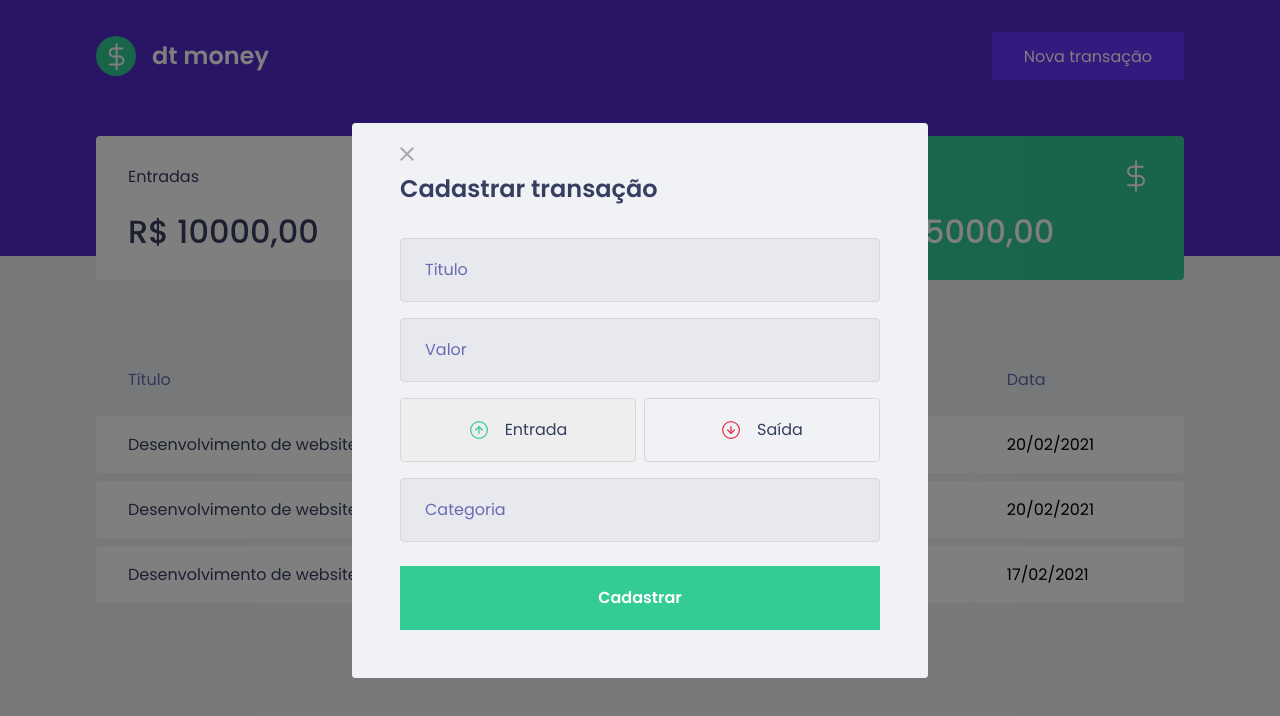
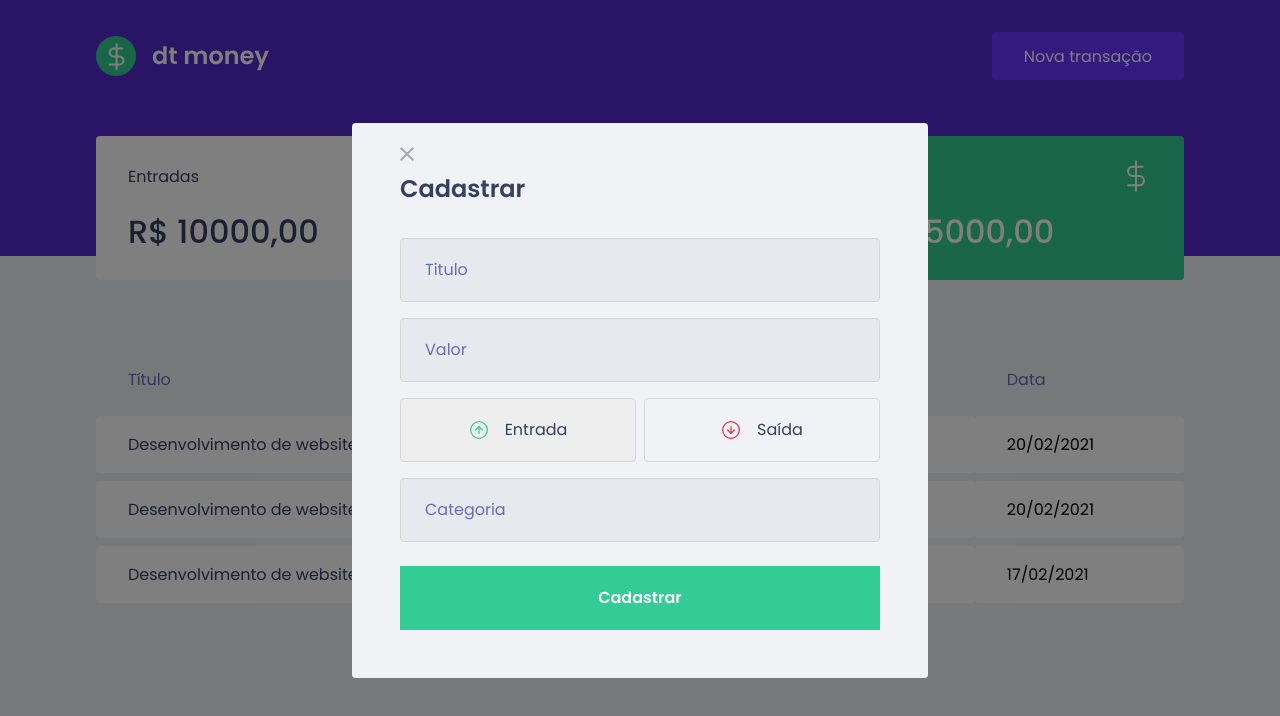
Before and after one commit to igorWebMASTER/dtmoney, a React (Create React App) app: page / in a window 1280 px wide. Both pictures are taken after a click on the button "Nova transação". Shown: the top 716 px of the page. Built offline with nearby package versions, Linux system fonts and the light colour scheme; what miragejs would draw is missing.

Commit message:
teste adição

```diff
--- a/src/App.tsx
+++ b/src/App.tsx
@@ -38,8 +38,6 @@ export function App() {
     setIsNewTransactionModalOpen(false);
   }
 
-
-
   return (
     <>
      <Header onOpenNewTransactionModal={handleOpenNewTransactionModal}  />
--- a/src/components/NewTransactionModal/index.tsx
+++ b/src/components/NewTransactionModal/index.tsx
@@ -29,7 +29,7 @@ export function NewTransactionModal( {isOpen, onRequestClose}:NewTransactionModa
       </button>
 
       <Container>
-        <h2>Cadastrar transação</h2>
+        <h2>Cadastrar</h2>
 
         <input type="text" placeholder="Titulo" />
 
```
